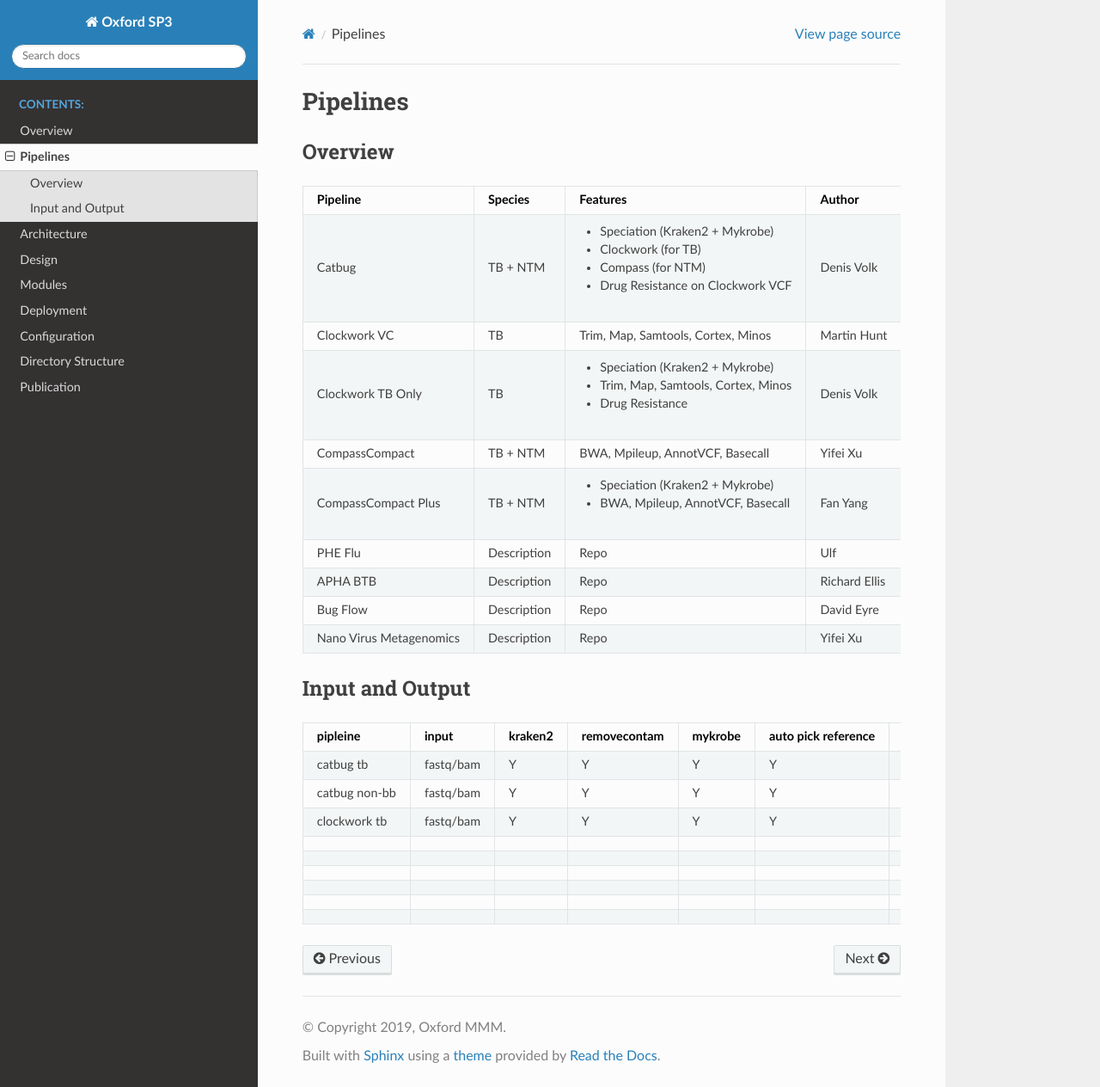
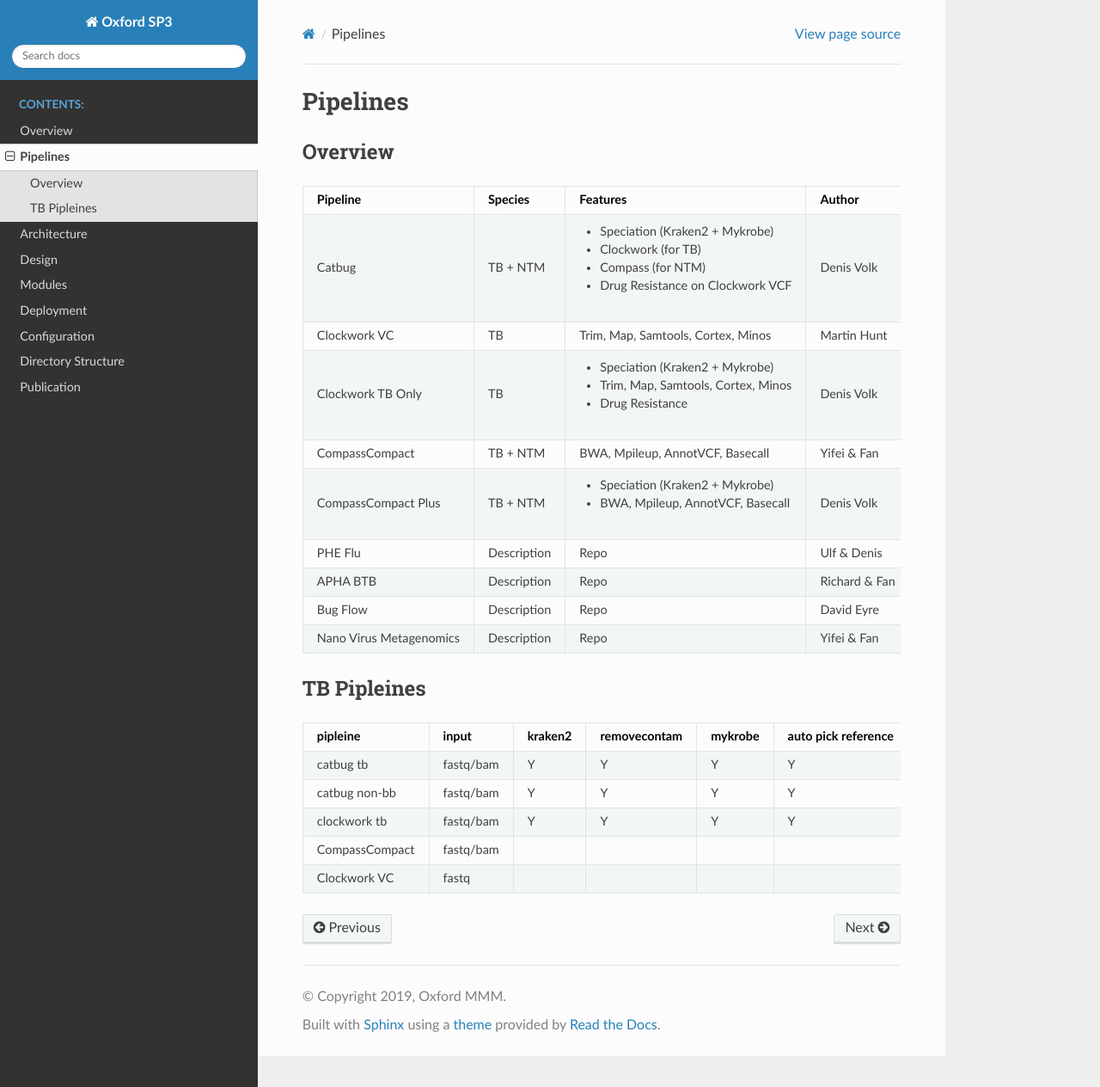
Before and after one commit to oxfordmmm/catdocs, a Sphinx documentation site: the page built from docs/source/pipelines.rst, in a window 1280 px wide and 1264 px high. Shown: the whole window at 86% size. Built offline with Sphinx 7.4.7 and the Read the Docs theme 2.0.0, drawn with Linux system fonts in a browser that asks for light colours; pages that are not in the unit, such as notebooks, are missing from menus.

Commit message:
Update TB pipelines

```diff
--- a/docs/source/pipelines.rst
+++ b/docs/source/pipelines.rst
@@ -7,7 +7,7 @@
 +-------------------------+----------------------------------------+---------------------------------------------------+------------------+
 | Pipeline                |     Species                            |       Features                                    |      Author      |
 +=========================+========================================+===================================================+==================+
-| Catbug                  |    TB + NTM                            |    - Speciation (Kraken2 + Mykrobe)               |  Denis Volk      |
+| Catbug                  |    TB + NTM                            |    - Speciation (Kraken2 + Mykrobe)               |    Denis Volk    |
 |                         |                                        |    - Clockwork (for TB)                           |                  |
 |                         |                                        |    - Compass (for NTM)                            |                  |
 |                         |                                        |    - Drug Resistance on Clockwork VCF             |                  |
@@ -18,53 +18,41 @@
 |                         |                                        |    - Trim, Map, Samtools, Cortex, Minos           |    Denis Volk    |
 |                         |                                        |    - Drug Resistance                              |                  |
 +-------------------------+----------------------------------------+---------------------------------------------------+------------------+
-| CompassCompact          |    TB + NTM                            |    BWA, Mpileup, AnnotVCF, Basecall               |    Yifei Xu      |
+| CompassCompact          |    TB + NTM                            |    BWA, Mpileup, AnnotVCF, Basecall               |    Yifei & Fan   |
 |                         |                                        |                                                   |                  |
 +-------------------------+----------------------------------------+---------------------------------------------------+------------------+
-| CompassCompact Plus     |    TB + NTM                            |    - Speciation (Kraken2 + Mykrobe)               |     Fan Yang     |
+| CompassCompact Plus     |    TB + NTM                            |    - Speciation (Kraken2 + Mykrobe)               |    Denis Volk    |
 |                         |                                        |    - BWA, Mpileup, AnnotVCF, Basecall             |                  |
 +-------------------------+----------------------------------------+---------------------------------------------------+------------------+
-| PHE Flu                 |     Description                        |       Repo                                        |       Ulf        |
+| PHE Flu                 |     Description                        |       Repo                                        |    Ulf & Denis   |
 +-------------------------+----------------------------------------+---------------------------------------------------+------------------+
-| APHA BTB                |     Description                        |       Repo                                        |  Richard Ellis   |
+| APHA BTB                |     Description                        |       Repo                                        |  Richard & Fan   |
 +-------------------------+----------------------------------------+---------------------------------------------------+------------------+
 | Bug Flow                |     Description                        |       Repo                                        |    David Eyre    |
 +-------------------------+----------------------------------------+---------------------------------------------------+------------------+
-| Nano Virus Metagenomics |     Description                        |       Repo                                        |     Yifei Xu     |
+| Nano Virus Metagenomics |     Description                        |       Repo                                        |    Yifei & Fan   |
 +-------------------------+----------------------------------------+---------------------------------------------------+------------------+
 
-Input and Output
-----------------
+TB Pipleines
+------------
 
-+----------+----------+----------+------------+----------+----------+----------+----------+----------+-----------+----------+----------+------------+----------+
-|pipleine  |input     |kraken2   |removecontam|mykrobe   |auto pick |trim      |bwa map   |samtool   | samtoolqc |  cortex  |  minos   |  fasta     |resistance|
-|          |          |          |            |          |reference |          |          |mpileup   |           |          |          |            |          |
-|          |          |          |            |          |          |          |          |          |           |          |          |            |          |
-+==========+==========+==========+============+==========+==========+==========+==========+==========+===========+==========+==========+============+==========+
-|catbug    |fastq/bam |Y         |Y           |Y         |Y         |Y         |Y         |Y         |Y          |Y         |Y         |Y           |Y         |
-|tb        |          |          |            |          |          |          |          |          |           |          |          |            |          |
-+----------+----------+----------+------------+----------+----------+----------+----------+----------+-----------+----------+----------+------------+----------+
-|catbug    |fastq/bam |Y         |Y           |Y         |Y         |Y         |Y         |Y         |Y          |          |          |Y           |          |
-|non-bb    |          |          |            |          |          |          |          |          |           |          |          |            |          |
-+----------+----------+----------+------------+----------+----------+----------+----------+----------+-----------+----------+----------+------------+----------+
-|clockwork |fastq/bam |Y         |Y           |Y         |Y         |Y         |Y         |Y         |Y          |Y         |Y         |Y           |Y         |
-|tb        |          |          |            |          |          |          |          |          |           |          |          |            |          |
-+----------+----------+----------+------------+----------+----------+----------+----------+----------+-----------+----------+----------+------------+----------+
-|          |          |          |            |          |          |          |          |          |           |          |          |            |          |
-|          |          |          |            |          |          |          |          |          |           |          |          |            |          |
-+----------+----------+----------+------------+----------+----------+----------+----------+----------+-----------+----------+----------+------------+----------+
-|          |          |          |            |          |          |          |          |          |           |          |          |            |          |
-|          |          |          |            |          |          |          |          |          |           |          |          |            |          |
-+----------+----------+----------+------------+----------+----------+----------+----------+----------+-----------+----------+----------+------------+----------+
-|          |          |          |            |          |          |          |          |          |           |          |          |            |          |
-|          |          |          |            |          |          |          |          |          |           |          |          |            |          |
-+----------+----------+----------+------------+----------+----------+----------+----------+----------+-----------+----------+----------+------------+----------+
-|          |          |          |            |          |          |          |          |          |           |          |          |            |          |
-|          |          |          |            |          |          |          |          |          |           |          |          |            |          |
-+----------+----------+----------+------------+----------+----------+----------+----------+----------+-----------+----------+----------+------------+----------+
-|          |          |          |            |          |          |          |          |          |           |          |          |            |          |
-|          |          |          |            |          |          |          |          |          |           |          |          |            |          |
-+----------+----------+----------+------------+----------+----------+----------+----------+----------+-----------+----------+----------+------------+----------+
-|          |          |          |            |          |          |          |          |          |           |          |          |            |          |
-|          |          |          |            |          |          |          |          |          |           |          |          |            |          |
-+----------+----------+----------+------------+----------+----------+----------+----------+----------+-----------+----------+----------+------------+----------+
++--------------+----------+----------+------------+----------+----------+----------+----------+----------+-----------+----------+----------+------------+----------+
+|pipleine      |input     |kraken2   |removecontam|mykrobe   |auto pick |trim      |bwa map   |samtool   | samtoolqc |  cortex  |  minos   |  fasta     |resistance|
+|              |          |          |            |          |reference |          |          |mpileup   |           |          |          |            |          |
+|              |          |          |            |          |          |          |          |          |           |          |          |            |          |
++==============+==========+==========+============+==========+==========+==========+==========+==========+===========+==========+==========+============+==========+
+|catbug        |fastq/bam |Y         |Y           |Y         |Y         |Y         |Y         |Y         |Y          |Y         |Y         |Y           |Y         |
+|tb            |          |          |            |          |          |          |          |          |           |          |          |            |          |
++--------------+----------+----------+------------+----------+----------+----------+----------+----------+-----------+----------+----------+------------+----------+
+|catbug        |fastq/bam |Y         |Y           |Y         |Y         |Y         |Y         |Y         |Y          |          |          |Y           |          |
+|non-bb        |          |          |            |          |          |          |          |          |           |          |          |            |          |
++--------------+----------+----------+------------+----------+----------+----------+----------+----------+-----------+----------+----------+------------+----------+
+|clockwork     |fastq/bam |Y         |Y           |Y         |Y         |Y         |Y         |Y         |Y          |Y         |Y         |Y           |Y         |
+|tb            |          |          |            |          |          |          |          |          |           |          |          |            |          |
++--------------+----------+----------+------------+----------+----------+----------+----------+----------+-----------+----------+----------+------------+----------+
+|CompassCompact|fastq/bam |          |            |          |          |          |Y         |Y         |Y          |          |          |Y           |          |
+|              |          |          |            |          |          |          |          |          |           |          |          |            |          |
++--------------+----------+----------+------------+----------+----------+----------+----------+----------+-----------+----------+----------+------------+----------+
+|Clockwork VC  |fastq     |          |            |          |          |Y         |Y         |Y         |Y          |Y         |Y         |            |          |
+|              |          |          |            |          |          |          |          |          |           |          |          |            |          |
++--------------+----------+----------+------------+----------+----------+----------+----------+----------+-----------+----------+----------+------------+----------+
```
